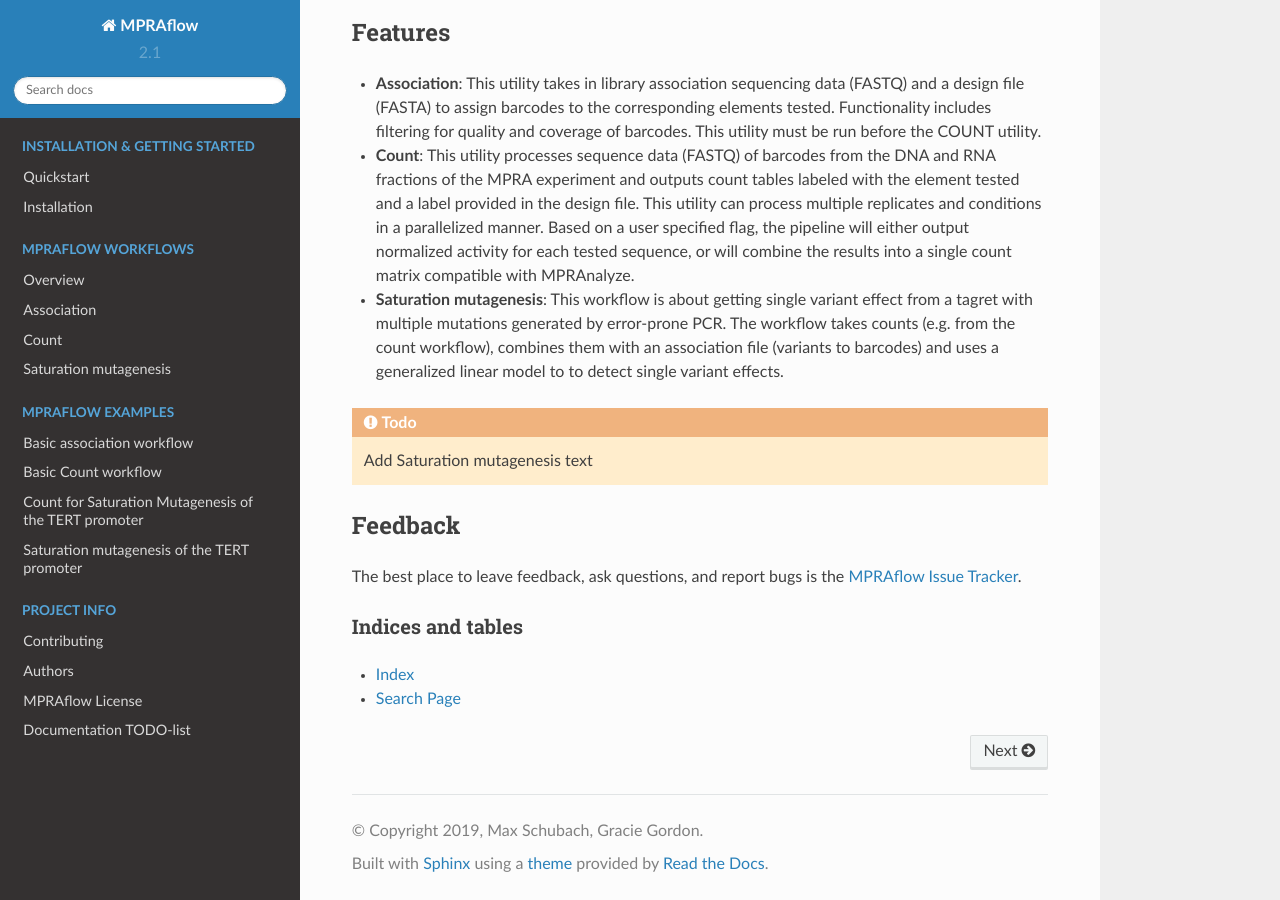
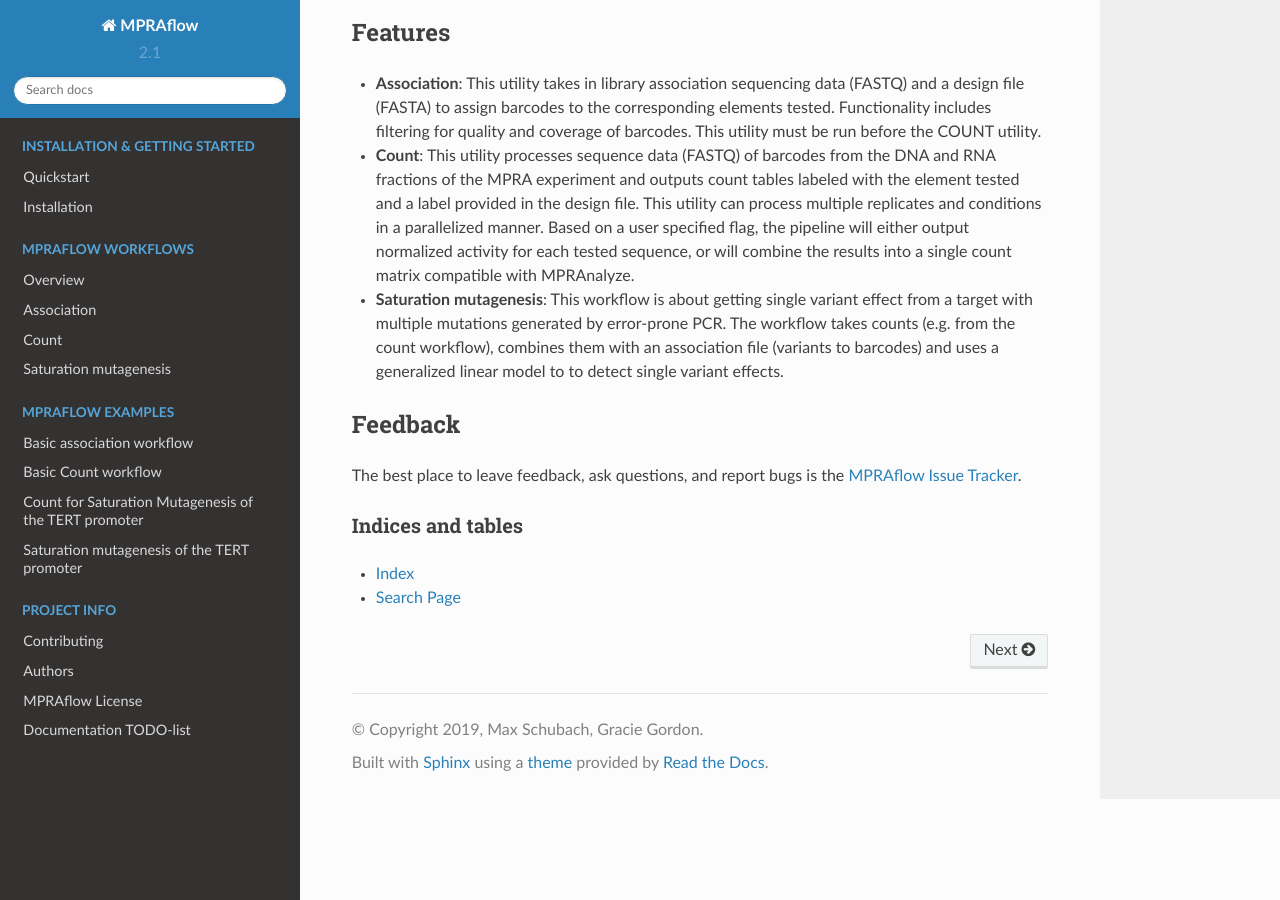
Before and after one commit to shendurelab/MPRAflow, a Sphinx documentation site: the page built from docs/index.rst, in a window 1280 px wide and 900 px high, scrolled down 643 px. Built offline with Sphinx 7.4.7 and the Read the Docs theme 2.0.0, drawn with Linux system fonts in a browser that asks for light colours; formulas are drawn with MathJax 3; pages that are not in the unit, such as notebooks, are missing from menus.

Commit message:
typo fix

```diff
--- a/docs/index.rst
+++ b/docs/index.rst
@@ -34,11 +34,7 @@ Features
 
 - **Association**: This utility takes in library association sequencing data (FASTQ) and a design file (FASTA) to assign barcodes to the corresponding elements tested. Functionality includes filtering for quality and coverage of barcodes. This utility must be run before the COUNT utility.
 - **Count**: This utility processes sequence data (FASTQ) of barcodes from the DNA and RNA fractions of the MPRA experiment and outputs count tables labeled with the element tested and a label provided in the design file. This utility can process multiple replicates and conditions in a parallelized manner. Based on a user specified flag, the pipeline will either output normalized activity for each tested sequence, or will combine the results into a single count matrix compatible with MPRAnalyze.
-- **Saturation mutagenesis**: This workflow is about getting single variant effect from a tagret with multiple mutations generated by error-prone PCR. The workflow takes counts (e.g. from the count workflow), combines them with an association file (variants to barcodes) and uses a generalized linear model to to detect single variant effects.
-
-.. todo::
-  Add Saturation mutagenesis text
-
+- **Saturation mutagenesis**: This workflow is about getting single variant effect from a target with multiple mutations generated by error-prone PCR. The workflow takes counts (e.g. from the count workflow), combines them with an association file (variants to barcodes) and uses a generalized linear model to to detect single variant effects.
 --------
 Feedback
 --------
```
